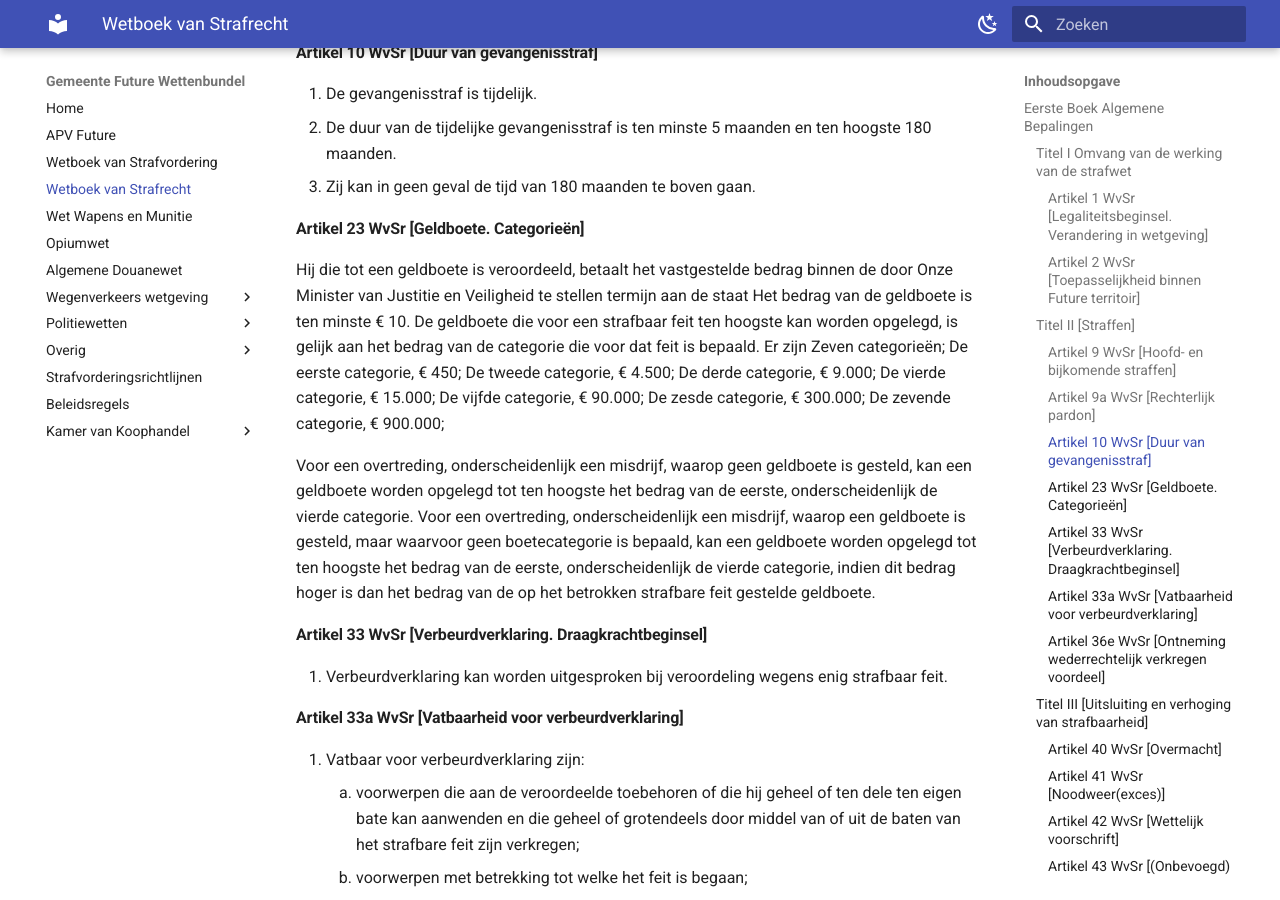
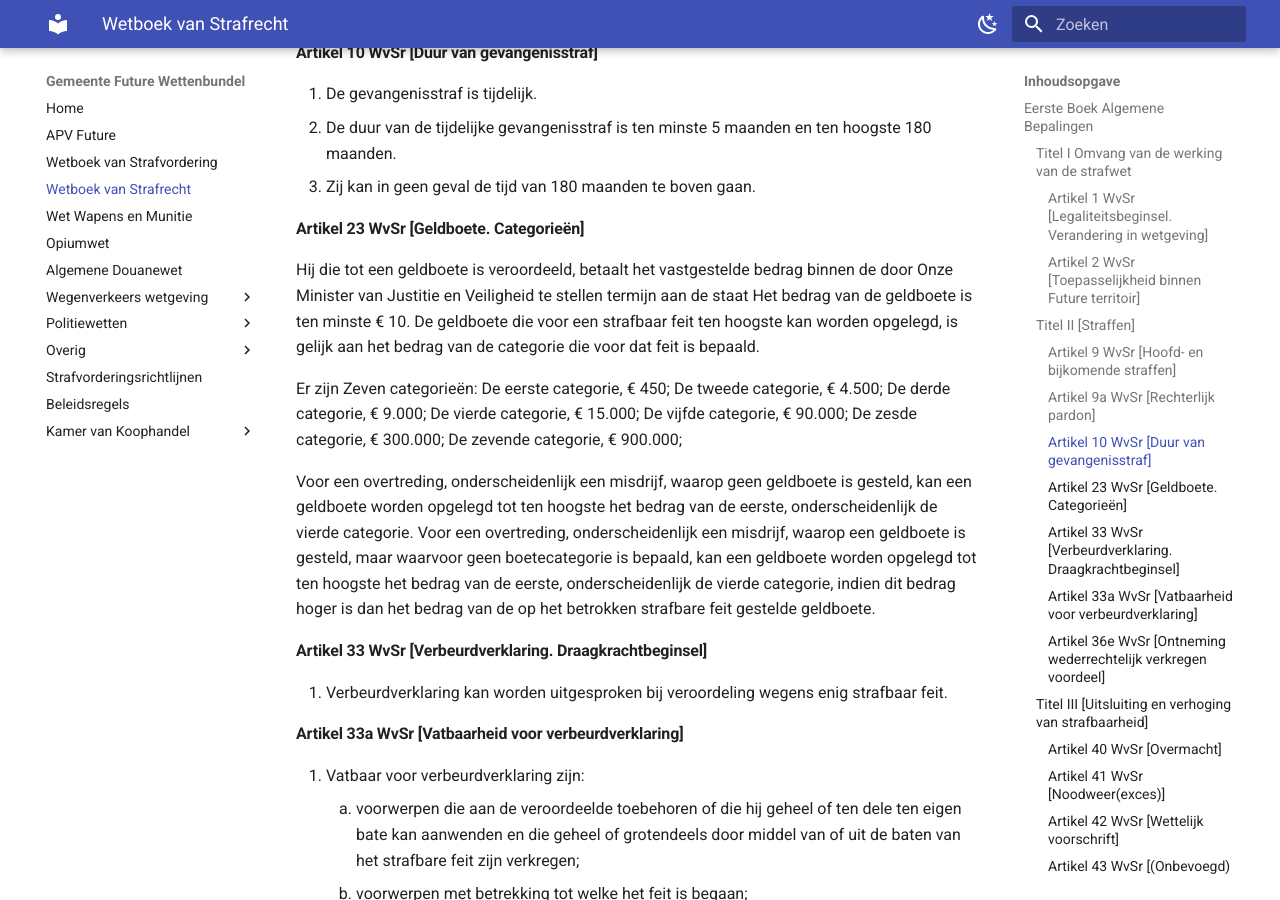
Before and after one commit to EnriqueFernandez20/FutureRP-Wettenbundel, an MkDocs documentation site: the page built from docs/wetboek-van-strafrecht.md, in a window 1280 px wide and 900 px high, scrolled down 1417 px. Built offline with MkDocs 1.6.1 and Material for MkDocs 9.7.7, drawn with Linux system fonts in a browser that asks for light colours.

```diff
--- a/docs/wetboek-van-strafrecht.md
+++ b/docs/wetboek-van-strafrecht.md
@@ -46,7 +46,8 @@ Indien de rechter dit raadzaam acht in verband met de geringe ernst van het feit
 Hij die tot een geldboete is veroordeeld, betaalt het vastgestelde bedrag binnen de door Onze Minister van Justitie en Veiligheid te stellen termijn aan de staat
 Het bedrag van de geldboete is ten minste € 10.
 De geldboete die voor een strafbaar feit ten hoogste kan worden opgelegd, is gelijk aan het bedrag van de categorie die voor dat feit is bepaald.
-Er zijn Zeven categorieën;
+
+Er zijn Zeven categorieën:
    De eerste categorie, € 450;
    De tweede categorie, € 4.500;
    De derde categorie, € 9.000;
```
